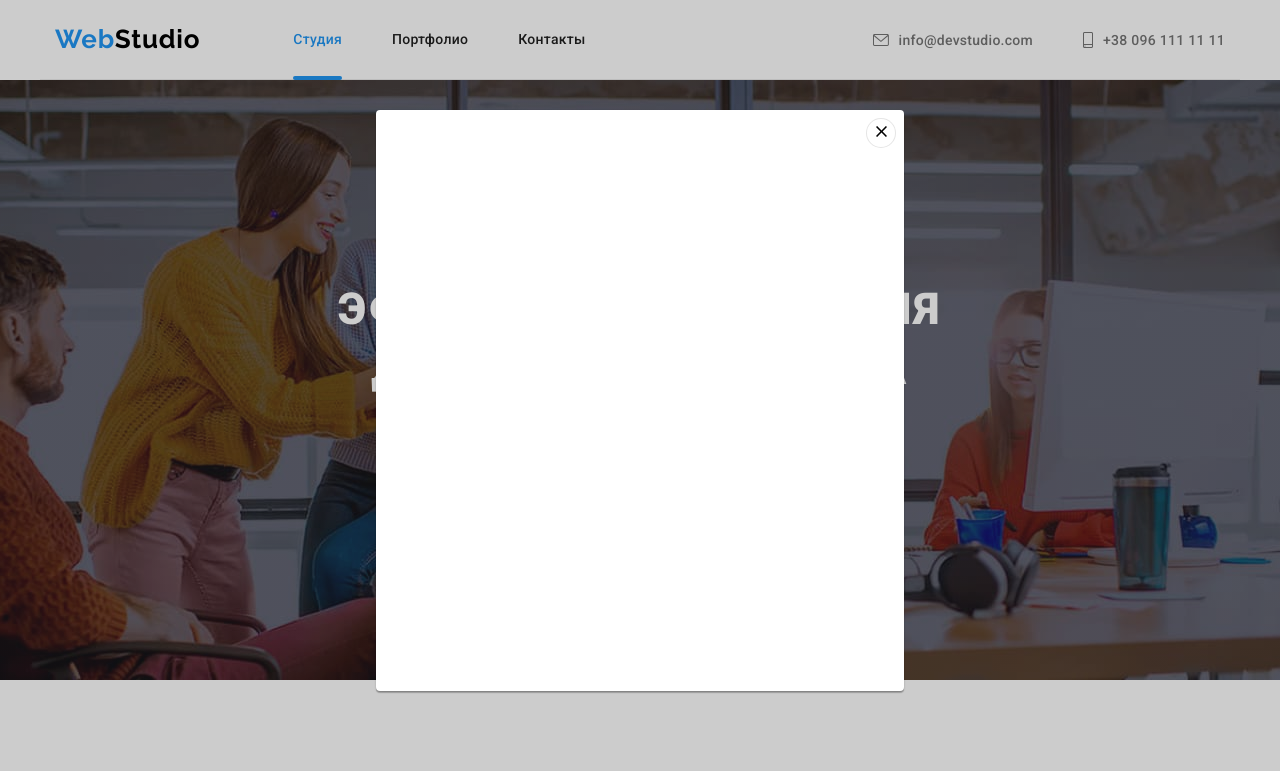
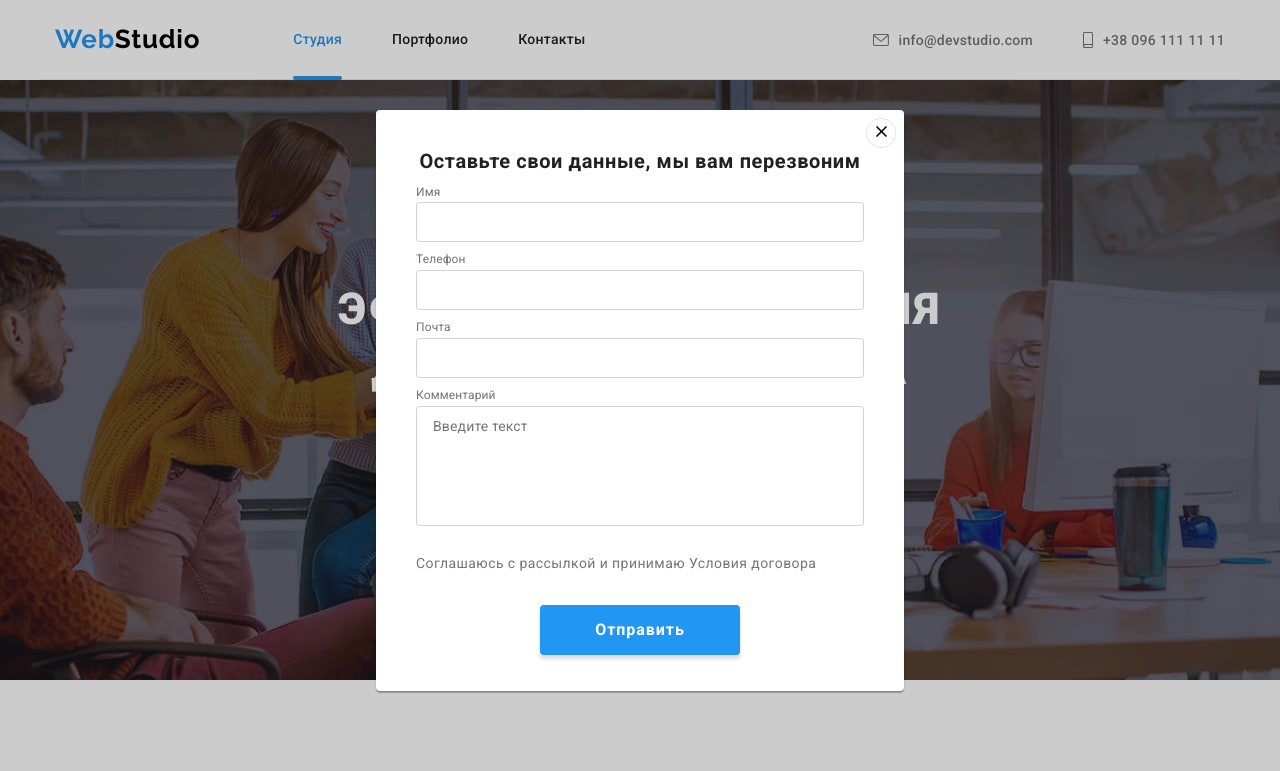
Before and after one commit to baben-ko/goit-markup-hw-06, a plain HTML site: page index.html in a window 1280 px wide. Both pictures are taken after a click on the link "Заказать услугу". Shown: the top 771 px of the page. Drawn offline with nearby package versions, Linux system fonts and the light colour scheme.

Commit message:
добавляет форму (без псевдо и свг) в модалку

```diff
--- a/css/styles.css
+++ b/css/styles.css
@@ -54,6 +54,8 @@ img {
 }
 
 .modal {
+  display: flex;
+  padding: 40px;
   position: relative;
   width: 528px;
   height: 581px;
@@ -86,6 +88,146 @@ img {
   opacity: 0;
   visibility: hidden;
   pointer-events: none;
+}
+/* ================== MODAL ======================*/
+
+
+
+.policy {
+  /* outline: 2px solid tomato; */
+  font-family: Roboto;
+font-style: normal;
+font-weight: normal;
+font-size: 14px;
+line-height: 24px;
+letter-spacing: 0.03em;
+color: #757575;
+display: block;
+margin: 0px;
+margin-bottom: 30px;
+
+
+}
+
+
+.label-modal-text-area {
+  display: block;
+
+  margin-bottom: 4px;
+
+  font-family: Roboto;
+  font-style: normal;
+  font-weight: normal;
+  font-size: 12px;
+  line-height: 1.166;
+  letter-spacing: 0.01em;
+
+  color: #757575;
+}
+
+.label-modal-text {
+  margin-bottom: 4px;
+  display: block;
+
+  font-family: Roboto;
+  font-style: normal;
+  font-weight: normal;
+  font-size: 12px;
+  line-height: 1.166;
+  letter-spacing: 0.01em;
+
+  color: #757575; */
+}
+
+.modal-head {
+  margin: 0;
+  font-family: Roboto;
+  font-style: normal;
+  font-weight: bold;
+  font-size: 20px;
+  line-height: 1.15;
+  text-align: center;
+  letter-spacing: 0.03em;
+  color: #212121;
+  margin-bottom: 12px;
+}
+
+.label-modal {
+
+
+  color: #757575;
+  /* outline: 2px solid tomato; */
+  display: block;
+  margin-bottom: 10px;
+
+
+}
+
+.form {
+  width: 448px;
+  margin: 0 auto;
+  /* outline: 1px solid #000; */
+}
+
+input {
+  font-family: inherit;
+}
+
+.contact-form__input {
+  display: block;
+  width: 100%;
+  border: 1px solid rgba(33, 33, 33, 0.2);
+  height: 40px;
+  border-radius: 4px;
+  padding: 0px;
+}
+
+.btn-wrapper {
+  display: flex;
+  justify-content: center;
+}
+
+.contact-form__submit {
+  width: 200px;
+  height: 50px;
+
+  background: #2196f3;
+  box-shadow: 0px 4px 4px rgba(0, 0, 0, 0.15);
+  border-radius: 4px;
+  border: none;
+  cursor: pointer;
+  font-family: Roboto;
+  font-style: normal;
+  font-weight: bold;
+  font-size: 16px;
+  line-height: 1.875;
+
+  align-items: center;
+  text-align: center;
+  letter-spacing: 0.06em;
+
+  color: #ffffff;
+}
+
+.contact-form__message {
+  width: 100%;
+  height: 120px;
+  padding: 12px 16px;
+  resize: none;
+  border: 1px solid rgba(33, 33, 33, 0.2);
+
+  border-radius: 4px;
+
+  font-family: Roboto;
+  font-style: normal;
+  font-weight: normal;
+  font-size: 14px;
+  line-height: 1.14;
+  letter-spacing: 0.01em;
+
+  /* color: rgba(117, 117, 117, 0.5); */
+  /* outline: 2px solid tomato; */
+  margin-bottom: 20px;
 }
 
 /* ================== HEADER ======================*/
--- a/index.html
+++ b/index.html
@@ -338,6 +338,11 @@
 
     <div class="wrapper-modal">
 
+
+
+
+
+
       <div class="modal">
         <button type="button" class="close-btn" data-modal-close><svg class="" width="11px" height="11px">
             <use href="./images/sprite.svg#close-btn-modal">
@@ -345,9 +350,49 @@
 
             </use>
           </svg></button>
+
+
+        <form class="form" action="#">
+
+          <p class="modal-head">Оставьте свои данные, мы вам перезвоним</p>
+
+          <label class="label-modal"><span class="label-modal-text">Имя</span>
+            <input class="contact-form__input" type="text" name="user-name" required>
+          </label>
+
+
+          <label class="label-modal"><span class="label-modal-text">Телефон</span>
+            <input class="contact-form__input" type="tel" name="user-tel">
+          </label>
+
+
+
+          <label class="label-modal"><span class="label-modal-text">Почта</span>
+            <input class="contact-form__input" type="email" name="user-email">
+          </label>
+
+
+          <label class="label-modal-area"><span class="label-modal-text-area">Комментарий</span>
+            <textarea name="user-message" class="contact-form__message" maxlength="260"
+              placeholder="Введите текст"></textarea>
+          </label>
+
+
+          <p class="policy">Соглашаюсь с рассылкой и принимаю Условия договора</p>
+
+          <div class="btn-wrapper">
+            <button class="contact-form__submit" type="submit">Отправить</button>
+          </div>
+
+        </form>
+
       </div>
 
+
+
     </div>
+
+  </div>
   </div>
   <script src="./js/modal.js"></script>
 </body>
```
